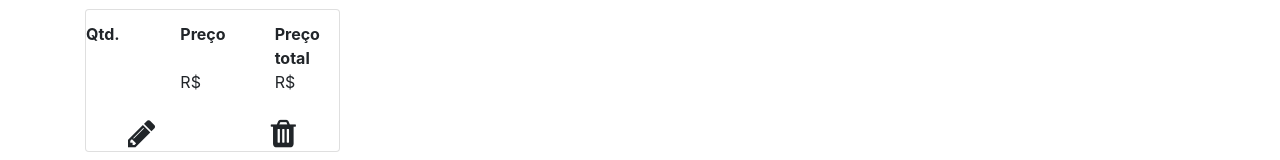
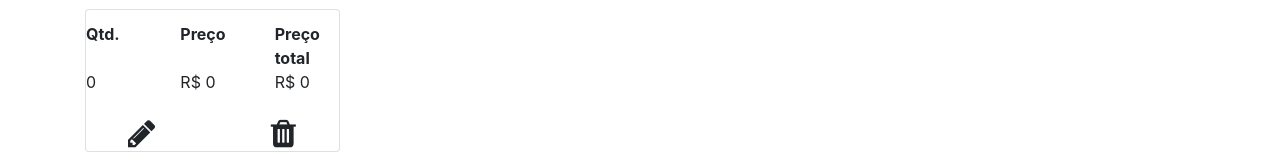
Before and after one commit to muniz95/compra-do-mes, a React (Create React App) app: page / in a window 1280 px wide. Both pictures are taken after a click on the button "Salvar". Shown: the part 347-507 px from the top of the page. Built offline with nearby package versions, Linux system fonts and the light colour scheme.

Commit message:
Project working again

```diff
--- a/src/App.tsx
+++ b/src/App.tsx
@@ -1,17 +1,20 @@
 import React from "react";
 import { connect } from "react-redux";
-import Product from "./components/ProductComponent";
+import ProductComponent from "./components/ProductComponent";
 import ProductForm from "./components/ProductForm";
 import { emptyProducts, emptyTotal } from "./redux/actions";
+import Product from "./models/Product";
 // import './App.css'
 
 interface IProps {
   dispatchEmptyProducts: () => void;
   dispatchEmptyTotal: () => void;
-  products: any[];
+  products: Product[];
+  total: number;
 }
+
 interface IState {
-  products: any[];
+  products: Product[];
   total: number;
 }
 
@@ -23,7 +26,6 @@ class App extends React.Component<IProps, IState> {
       products: [],
       total: 0
     };
-    window.console.log("foi");
 
     this.clean = this.clean.bind(this);
   }
@@ -34,7 +36,7 @@ class App extends React.Component<IProps, IState> {
   }
 
   public render(): JSX.Element {
-    const { products } = this.props;
+    const { products, total } = this.props;
     const btnCleanList: JSX.Element = products.length
       ? <React.Fragment>
           <div className="row">&nbsp;</div>
@@ -55,13 +57,13 @@ class App extends React.Component<IProps, IState> {
         <div className="row">&nbsp;</div>
         <div className="row">
           <div className="col-lg-12 col-md-12 col-sm-12 col-xs-12">
-            <h3>Total da compra: R$ {this.state.total.toFixed(2)}</h3>
+            <h3>Total da compra: R$ {total.toFixed(2)}</h3>
           </div>
         </div>
         <div className="row">&nbsp;</div>
         <div className="row">
           { products.map((product: any) =>
-              <Product key={product.id} product={product} />
+              <ProductComponent key={product.id} product={product} />
           ) }
         </div>
         { btnCleanList }
@@ -72,11 +74,7 @@ class App extends React.Component<IProps, IState> {
 }
 
 const mapStateToProps = (state: IState) => {
-  const { products, total } = state;
-  return {
-    products,
-    total
-  };
+  return {...state};
 };
 
 const mapDispatchToProps = {
--- a/src/components/ProductComponent.tsx
+++ b/src/components/ProductComponent.tsx
@@ -9,39 +9,24 @@ interface IProps {
   dispatchEditProduct: (product: Product) => {};
   dispatchRemoveProduct: (product: Product) => {};
 }
-interface IState {
-  product: Product;
-}
 
-class ProductComponent extends React.Component<IProps, IState> {
-  public state: any;
-
+class ProductComponent extends React.Component<IProps, {}> {
   constructor(props: IProps) {
     super(props);
-
-    this.state = {
-      product: {...props}
-    };
 
     this.removeProduct = this.removeProduct.bind(this);
     this.editProduct = this.editProduct.bind(this);
   }
 
-  public componentDidUpdate(props: IProps): void {
-    const { quantity, price } = props.product;
-    const total: string = (quantity * price).toFixed(2);
-    this.setState({product: {...props.product, total}});
-  }
-
   public editProduct(): void {
-    const { product } = this.state;
+    const { product } = this.props;
     this.props.dispatchDecreaseTotal(product.total);
     this.props.dispatchEditProduct(product);
     window.scrollTo(0, 0);
   }
 
   public removeProduct(): void {
-    const { product } = this.state;
+    const { product } = this.props;
     this.props.dispatchDecreaseTotal(product.total);
     this.props.dispatchRemoveProduct(product);
   }
@@ -51,16 +36,16 @@ class ProductComponent extends React.Component<IProps, IState> {
       <div className="col-lg-3 col-md-4 col-sm-6 col-xs-12">
         <div className="card">
           <div className="card-block">
-            <h4 className="card-title">{this.state.product.name}</h4>
+            <h4 className="card-title">{this.props.product.name}</h4>
             <div className="row">
               <div className="col"><b>Qtd.</b></div>
               <div className="col"><b>Preço</b></div>
               <div className="col"><b>Preço total</b></div>
             </div>
             <div className="row">
-              <div className="col">{this.state.product.quantity}</div>
-              <div className="col">R$ {this.state.product.price}</div>
-              <div className="col">R$ {this.state.product.total}</div>
+              <div className="col">{this.props.product.quantity}</div>
+              <div className="col">R$ {this.props.product.price}</div>
+              <div className="col">R$ {this.props.product.total}</div>
             </div>
             <div className="row">&nbsp;</div>
             <div className="row">
--- a/src/components/ProductForm.tsx
+++ b/src/components/ProductForm.tsx
@@ -1,11 +1,12 @@
 import React from "react";
 import { connect } from "react-redux";
-import { decreaseTotal, increaseTotal, saveProduct, updateProduct } from "../redux/actions";
+import { decreaseTotal, increaseTotal, saveProduct, updateProduct, editProduct } from "../redux/actions";
 import Product from "../models/Product";
 
 interface IProps {
   dispatchSaveProduct: (product: Product) => void;
   dispatchUpdateProduct: (product: Product) => void;
+  dispatchEditProduct: (product: Product) => void;
   dispatchIncreaseTotal: (value: any) => void;
   dispatchDecreaseTotal: (value: any) => void;
   product: Product;
@@ -16,7 +17,6 @@ interface IState {
   name: string;
   price: number;
   product: Product;
-  products: Product[];
   quantity: number;
 }
 
@@ -26,7 +26,6 @@ class ProductForm extends React.Component<IProps, IState> {
     name: "",
     price: 0,
     product: new Product(),
-    products: [],
     quantity: 0
   };
 
@@ -36,17 +35,24 @@ class ProductForm extends React.Component<IProps, IState> {
     this.save = this.save.bind(this);
   }
 
+  static getDerivedStateFromProps(prevProps: IProps, currentState: IState) {
+    if(Object.keys(prevProps.product).length) {
+      prevProps.dispatchEditProduct({} as Product);
+      return {...prevProps.product};
+    }
+    return null;
+  }
+
   public save(): void {
-    const product = {
-      id: 0,
+    const product: Product = {
+      id: this.state.id,
       name: this.state.name,
       price: this.state.price,
       quantity: this.state.quantity,
-      total: "0"
-    }
-    // const { product } = this.state;
+      total: 0
+    };
     const { quantity, price } = product;
-    product.total = (quantity * price).toFixed(2);
+    product.total = quantity * price;
     if (!product.id) {
       product.id = Date.now();
       this.props.dispatchSaveProduct(product);
@@ -124,10 +130,9 @@ class ProductForm extends React.Component<IProps, IState> {
 }
 
 const mapStateToProps = (state: IState) => {
-  const { products, product } = state;
+  const { product } = state;
   return {
-    product,
-    products
+    product
   };
 };
 
@@ -135,7 +140,8 @@ const mapDispatchToProps = {
   dispatchDecreaseTotal: decreaseTotal,
   dispatchIncreaseTotal: increaseTotal,
   dispatchSaveProduct: saveProduct,
-  dispatchUpdateProduct: updateProduct
+  dispatchUpdateProduct: updateProduct,
+  dispatchEditProduct: editProduct
 };
 
 export default connect(mapStateToProps, mapDispatchToProps)(ProductForm);
--- a/src/models/Product.ts
+++ b/src/models/Product.ts
@@ -1,8 +1,9 @@
 class Product {
   public id!: number;
+  public name!: string;
   public quantity!: number;
   public price!: number;
-  public total!: string;
+  public total!: number;
 }
 
 export default Product;
--- a/src/redux/actions/index.ts
+++ b/src/redux/actions/index.ts
@@ -1,30 +1,40 @@
-import { DECREASE_TOTAL, EDIT_PRODUCT, EMPTY_PRODUCTS, EMPTY_TOTAL, INCREASE_TOTAL, REMOVE_PRODUCT, SAVE_PRODUCT, UPDATE_PRODUCT } from '../constants';
+import Product from "../../models/Product";
+import {
+  DECREASE_TOTAL,
+  EDIT_PRODUCT,
+  EMPTY_PRODUCTS,
+  EMPTY_TOTAL,
+  INCREASE_TOTAL,
+  REMOVE_PRODUCT,
+  SAVE_PRODUCT,
+  UPDATE_PRODUCT,
+} from "../constants";
 
-export const saveProduct = (product: any) => {
+export const saveProduct = (product: Product) => {
   return {
     payload: product,
-    type: SAVE_PRODUCT
+    type: SAVE_PRODUCT,
   };
 };
 
-export const editProduct = (product: any) => {
+export const editProduct = (product: Product) => {
   return {
     payload: product,
-    type: EDIT_PRODUCT
+    type: EDIT_PRODUCT,
   };
 };
 
-export const updateProduct = (product: any) => {
+export const updateProduct = (product: Product) => {
   return {
     payload: product,
-    type: UPDATE_PRODUCT
+    type: UPDATE_PRODUCT,
   };
 };
 
-export const removeProduct = (product: any) => {
+export const removeProduct = (product: Product) => {
   return {
     payload: product,
-    type: REMOVE_PRODUCT
+    type: REMOVE_PRODUCT,
   };
 };
 
@@ -35,14 +45,14 @@ export const emptyProducts = () => {
 export const increaseTotal = (value: any) => {
   return {
     payload: value,
-    type: INCREASE_TOTAL
+    type: INCREASE_TOTAL,
   };
 };
 
 export const decreaseTotal = (value: any) => {
   return {
     payload: value,
-    type: DECREASE_TOTAL
+    type: DECREASE_TOTAL,
   };
 };
 
--- a/src/redux/reducers/index.ts
+++ b/src/redux/reducers/index.ts
@@ -1,19 +1,31 @@
-import { combineReducers } from 'redux';
-import { DECREASE_TOTAL, EDIT_PRODUCT, EMPTY_PRODUCTS, EMPTY_TOTAL, INCREASE_TOTAL, REMOVE_PRODUCT, SAVE_PRODUCT, UPDATE_PRODUCT } from '../constants';
+import { combineReducers } from "redux";
+import {
+  DECREASE_TOTAL,
+  EDIT_PRODUCT,
+  EMPTY_PRODUCTS,
+  EMPTY_TOTAL,
+  INCREASE_TOTAL,
+  REMOVE_PRODUCT,
+  SAVE_PRODUCT,
+  UPDATE_PRODUCT
+} from "../constants";
+import Product from "../../models/Product";
 
 interface IAction {
   type: string;
   payload: any;
 }
 
+const byIdAsc = (a: Product, b: Product) => a.id - b.id;
+
 const products = (state = [], action: IAction) => {
   switch (action.type) {
     case UPDATE_PRODUCT:
-      return [...state.filter((s: any) => s.id !== action.payload.id), action.payload];
+      return [...state.filter((s: any) => s.id !== action.payload.id), action.payload].sort(byIdAsc);
     case SAVE_PRODUCT:
-      return [...state, action.payload];
+      return [...state, action.payload].sort(byIdAsc);
     case REMOVE_PRODUCT:
-      return [...state.filter((s: any) => s.id !== action.payload.id)];
+      return [...state.filter((s: any) => s.id !== action.payload.id)].sort(byIdAsc);
     case EMPTY_PRODUCTS:
       return [];
     default:
```
Also changed, not shown: tslint.json (added, +11 -0 lines).
